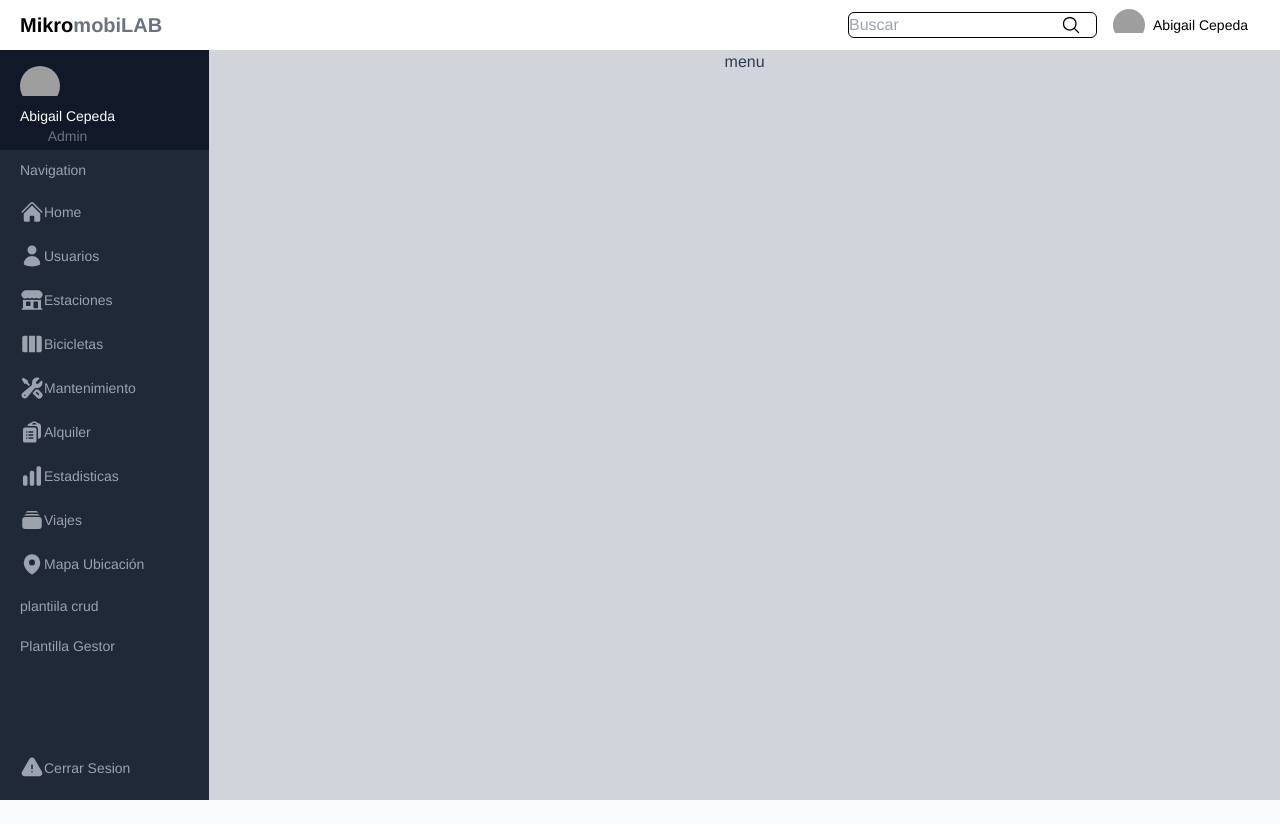
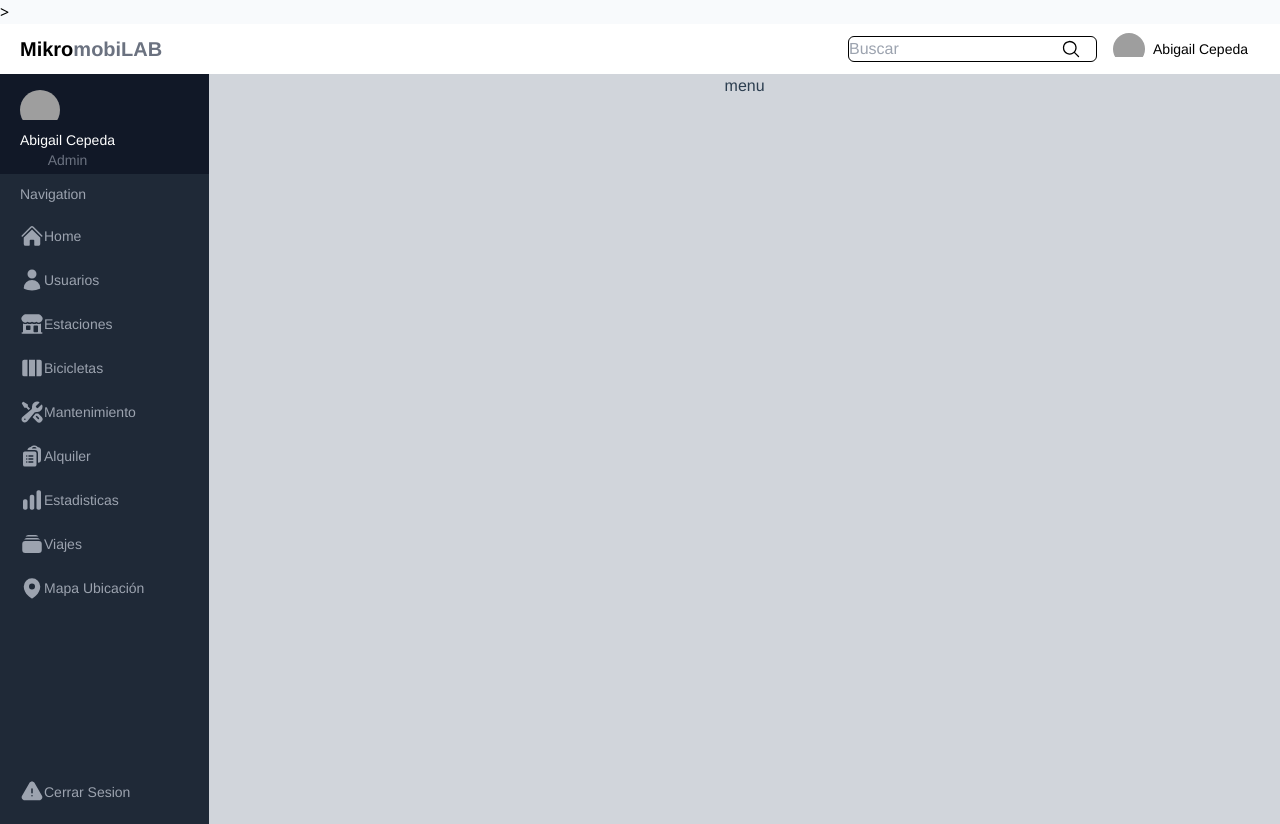
Before and after one commit to JulianChavezDiaz/MIKROMOVILAB, a Vue app: page / in a window 1280 px wide. Before the commit the page ends 800 px from the top, so only its background shows below. Built offline with nearby package versions, Linux system fonts and the light colour scheme; grey boxes are pictures that could not be loaded.

Commit message:
agregar selec rol

```diff
--- a/public/index.html
+++ b/public/index.html
@@ -4,8 +4,9 @@
     <meta charset="utf-8">
     <meta http-equiv="X-UA-Compatible" content="IE=edge">
     <meta name="viewport" content="width=device-width,initial-scale=1.0">
-    <link rel="icon" href="<%= BASE_URL %>favicon.ico">
-    <title><%= htmlWebpackPlugin.options.title %></title>
+    <link rel="icon" href="<%= BASE_URL %>favicon.ico">>
+    <meta name="viewport" content="width=device-width, initial-scale=1.0" />
+    <title>MIKROMOVILAB</title>
   </head>
   <body>
     <noscript>
--- a/src/pages/BicicletasGestor.vue
+++ b/src/pages/BicicletasGestor.vue
@@ -177,7 +177,6 @@ export default {
 </script>
 
 <style scoped>
-/* Asegúrate de agregar estilos para que sea responsive */
 @media (max-width: 768px) {
   table {
     display: block;
--- a/src/pages/UsuariosGestor.vue
+++ b/src/pages/UsuariosGestor.vue
@@ -77,7 +77,10 @@
           </div>
           <div class="mb-2">
             <label for="rol" class="block">Rol</label>
-            <input v-model="usuarioActual.rol" id="rol" type="text" class="border rounded w-full py-1 px-2">
+            <select v-model="usuarioActual.rol" id="estado" class="border rounded w-full py-1 px-2">
+              <option>Admin</option>
+              <option>Cliente</option>
+            </select>
           </div>
           <div class="mb-2">
             <label for="estado" class="block">Estado</label>
--- a/src/pages/master/dashboard.vue
+++ b/src/pages/master/dashboard.vue
@@ -43,7 +43,7 @@
               </router-link>
             </div>
             <div class="flex">
-              <router-link to="/usuarios"
+              <router-link  to="/usuarios"
                 class="inline-flex relative items-center py-[10px] px-[20px] w-full text-sm font-medium hover:bg-gray-700 active:bg-gray-900 focus:bg-gray-600 hover:text-white">
                 <svg xmlns="http://www.w3.org/2000/svg" viewBox="0 0 24 24" fill="currentColor" class="size-6">
                   <path fill-rule="evenodd"
@@ -53,6 +53,7 @@
                 Usuarios
               </router-link>
             </div>
+
             <div class="flex">
               <router-link to="/estaciones"
                 class="inline-flex relative items-center py-[10px] px-[20px] w-full text-sm font-medium hover:bg-gray-700 active:bg-gray-900 focus:bg-gray-600 hover:text-white">
@@ -143,21 +144,10 @@
                 Mapa Ubicación
               </router-link>
             </div>
-            <router-link to="/CrudPlantilla"
-              class="inline-flex relative items-center py-[10px] px-[20px] w-full text-sm font-medium hover:bg-gray-700 active:bg-gray-900 focus:bg-gray-600 hover:text-white">
-              <!-- Icono aquí -->
-              plantiila crud
-            </router-link>
 
-            <router-link to="/usuarios"
-              class="inline-flex relative items-center py-[10px] px-[20px] w-full text-sm font-medium hover:bg-gray-700 active:bg-gray-900 focus:bg-gray-600 hover:text-white">
-              <!-- Icono aquí -->
-              Plantilla Gestor
-
-            </router-link>
           </div>
           <div class="py-[10px] ">
-            <router-link to="/setting"
+            <router-link to="/login"
               class="inline-flex relative items-center py-[10px] px-[20px] w-full text-sm font-medium hover:bg-gray-700 active:bg-gray-900 focus:bg-gray-600 hover:text-white">
               <svg xmlns="http://www.w3.org/2000/svg" viewBox="0 0 24 24" fill="currentColor" class="size-6">
                 <path fill-rule="evenodd" d="M9.401 3.003c1.155-2 4.043-2 5.197 0l7.355 12.748c1.154 2-.29 4.5-2.599 4.5H4.645c-2.309 0-3.752-2.5-2.598-4.5L9.4 3.003ZM12 8.25a.75.75 0 0 1 .75.75v3.75a.75.75 0 0 1-1.5 0V9a.75.75 0 0 1 .75-.75Zm0 8.25a.75.75 0 1 0 0-1.5.75.75 0 0 0 0 1.5Z" clip-rule="evenodd" />
--- a/src/router/index.js
+++ b/src/router/index.js
@@ -25,6 +25,7 @@ const routes = [
     path: '/usuarios',
     component: usuarios
   },
+
 
   {
     name: 'Bicicletas',
```
